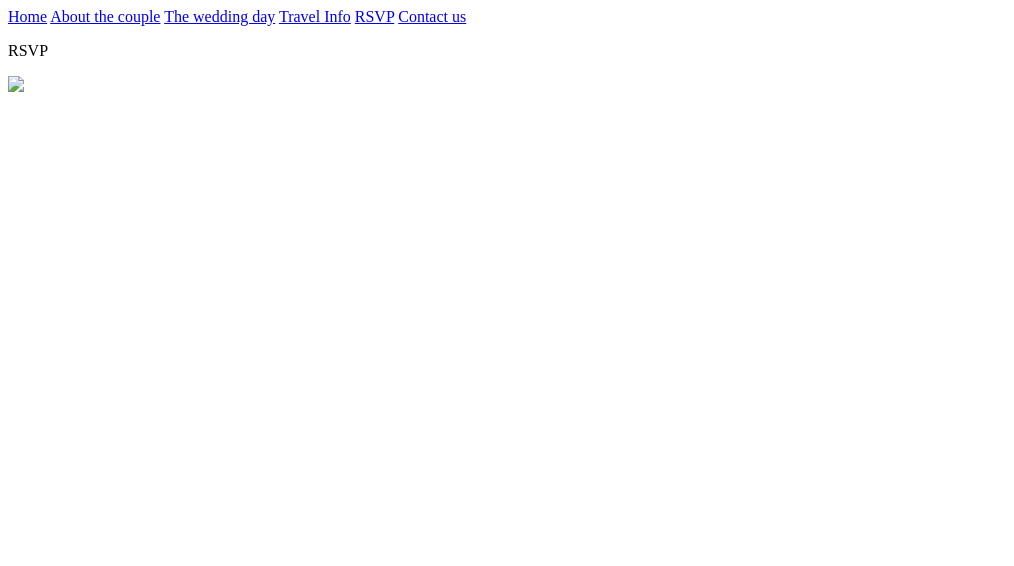
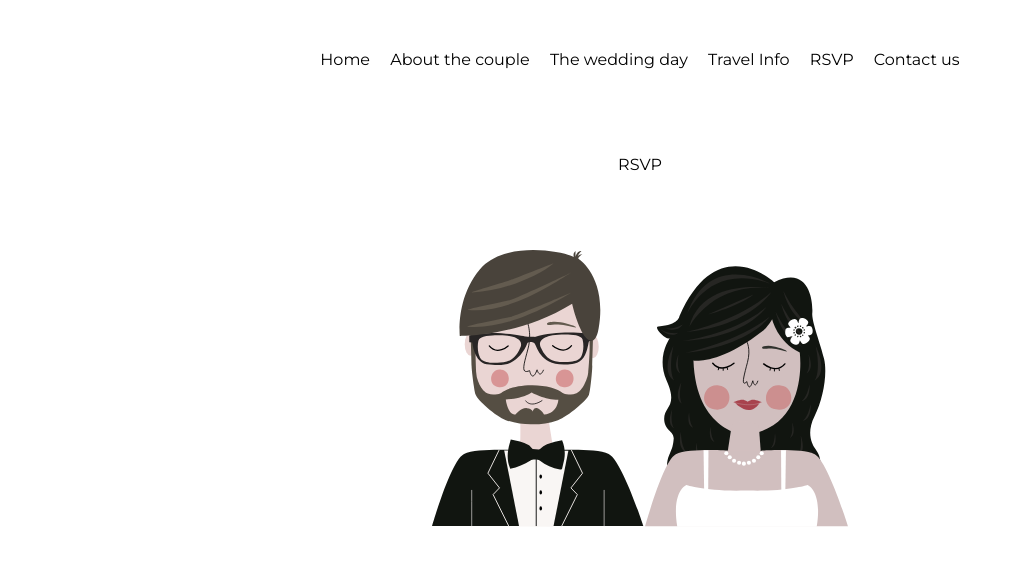
Before and after one commit to evert/wedding, a Jekyll site: the page built from rsvp.md, in a window 1280 px wide. Shown: the top 566 px of the page, without its empty margins (0-1014 px from the left). Built offline with Jekyll 4.4.1, drawn with Linux system fonts in a browser that asks for light colours.

Commit message:
absolute paths

```diff
--- a/_layouts/default.html
+++ b/_layouts/default.html
@@ -7,7 +7,7 @@
 
     <link href='https://fonts.googleapis.com/css?family=Montserrat:400,700' rel='stylesheet' type='text/css'>
     <meta name="viewport" content="width=device-width, initial-scale=1, user-scalable=no">
-    <link rel="stylesheet" href="css/style.css" type="text/css" />
+    <link rel="stylesheet" href="/css/style.css" type="text/css" />
 
   </head>
   <body>
@@ -26,7 +26,7 @@
 
       </section>
       <footer>
-        <img src="img/roxy-and-evert.svg" />
+        <img src="/img/roxy-and-evert.svg" />
 
       </footer>
 
```
Also changed, not shown: index.md (+1 -1 lines).
